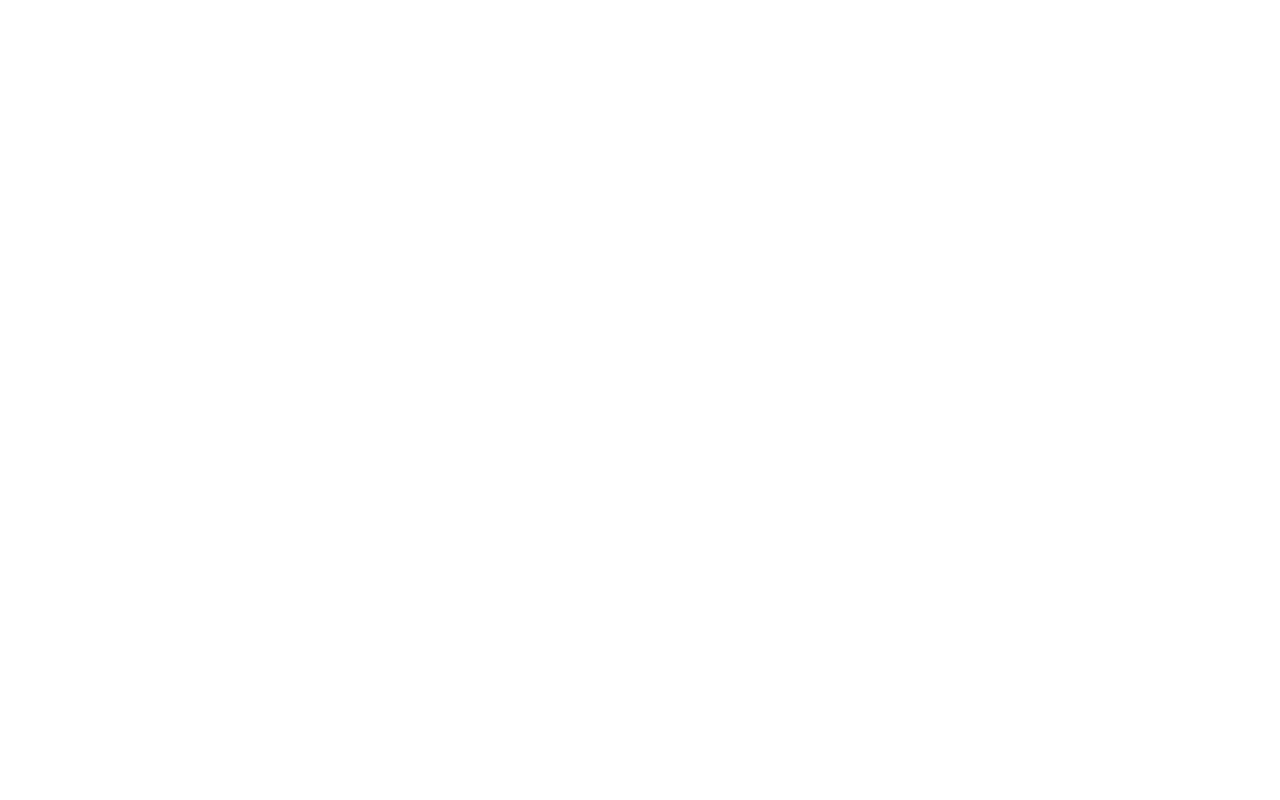
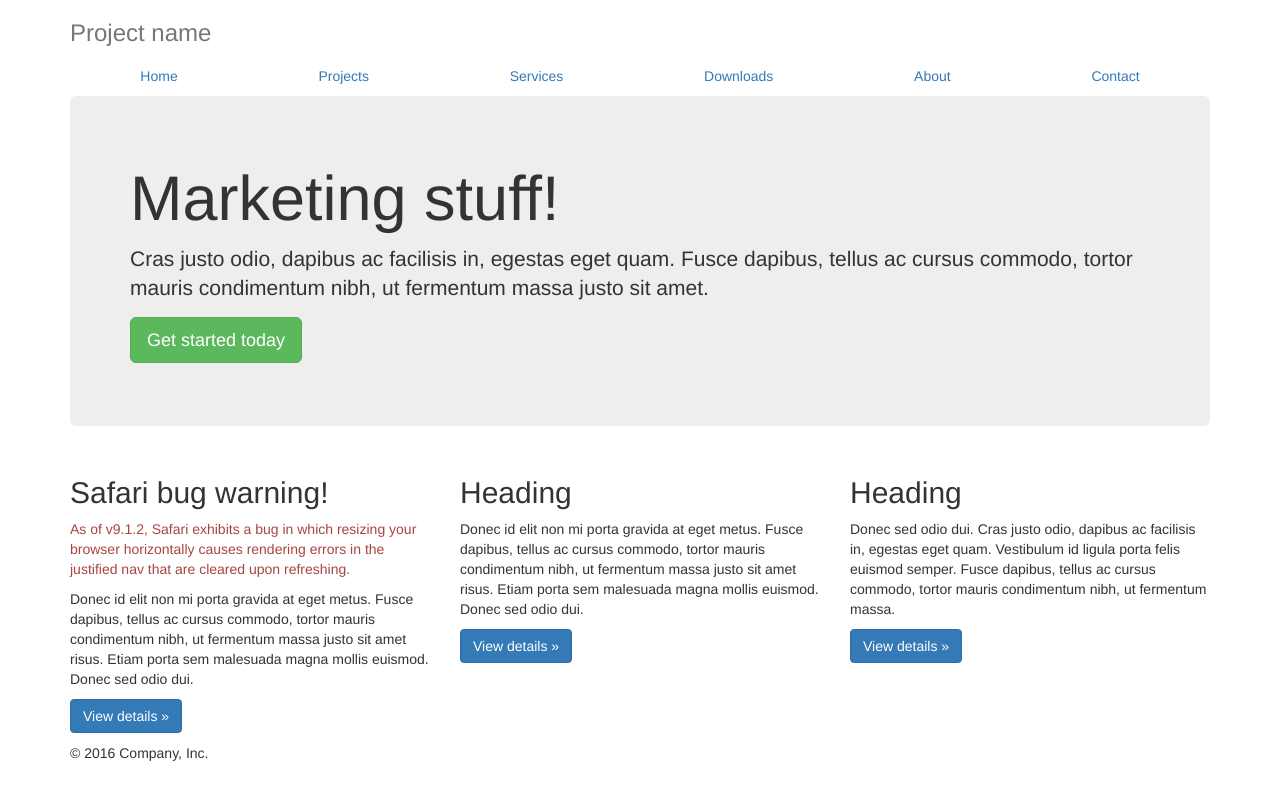
Before and after one commit to ruoyanhuang/ruoyanhuang.github.io, a plain HTML site: page index.html in a window 1280 px wide. Drawn offline with nearby package versions, Linux system fonts and the light colour scheme.

Commit message:
copied example site

```diff
--- a/index.html
+++ b/index.html
@@ -1,10 +1,93 @@
+
 <!DOCTYPE html>
 <html lang="en">
-<head>
-    <meta charset="UTF-8">
-    <title>Ruoyan Huang!</title>
-</head>
-<body>
+  <head>
+    <meta charset="utf-8">
+    <meta http-equiv="X-UA-Compatible" content="IE=edge">
+    <meta name="viewport" content="width=device-width, initial-scale=1">
+    <!-- The above 3 meta tags *must* come first in the head; any other head content must come *after* these tags -->
+    <meta name="description" content="">
+    <meta name="author" content="">
+    <link rel="icon" href="../../favicon.ico">
 
-</body>
+    <title>Justified Nav Template for Bootstrap</title>
+
+    <!-- Bootstrap core CSS -->
+    <link href="../../dist/css/bootstrap.min.css" rel="stylesheet">
+
+    <!-- IE10 viewport hack for Surface/desktop Windows 8 bug -->
+    <link href="../../assets/css/ie10-viewport-bug-workaround.css" rel="stylesheet">
+
+    <!-- Custom styles for this template -->
+    <link href="justified-nav.css" rel="stylesheet">
+
+    <!-- Just for debugging purposes. Don't actually copy these 2 lines! -->
+    <!--[if lt IE 9]><script src="../../assets/js/ie8-responsive-file-warning.js"></script><![endif]-->
+    <script src="../../assets/js/ie-emulation-modes-warning.js"></script>
+
+    <!-- HTML5 shim and Respond.js for IE8 support of HTML5 elements and media queries -->
+    <!--[if lt IE 9]>
+      <script src="https://oss.maxcdn.com/html5shiv/3.7.3/html5shiv.min.js"></script>
+      <script src="https://oss.maxcdn.com/respond/1.4.2/respond.min.js"></script>
+    <![endif]-->
+  </head>
+
+  <body>
+
+    <div class="container">
+
+      <!-- The justified navigation menu is meant for single line per list item.
+           Multiple lines will require custom code not provided by Bootstrap. -->
+      <div class="masthead">
+        <h3 class="text-muted">Project name</h3>
+        <nav>
+          <ul class="nav nav-justified">
+            <li class="active"><a href="#">Home</a></li>
+            <li><a href="#">Projects</a></li>
+            <li><a href="#">Services</a></li>
+            <li><a href="#">Downloads</a></li>
+            <li><a href="#">About</a></li>
+            <li><a href="#">Contact</a></li>
+          </ul>
+        </nav>
+      </div>
+
+      <!-- Jumbotron -->
+      <div class="jumbotron">
+        <h1>Marketing stuff!</h1>
+        <p class="lead">Cras justo odio, dapibus ac facilisis in, egestas eget quam. Fusce dapibus, tellus ac cursus commodo, tortor mauris condimentum nibh, ut fermentum massa justo sit amet.</p>
+        <p><a class="btn btn-lg btn-success" href="#" role="button">Get started today</a></p>
+      </div>
+
+      <!-- Example row of columns -->
+      <div class="row">
+        <div class="col-lg-4">
+          <h2>Safari bug warning!</h2>
+          <p class="text-danger">As of v9.1.2, Safari exhibits a bug in which resizing your browser horizontally causes rendering errors in the justified nav that are cleared upon refreshing.</p>
+          <p>Donec id elit non mi porta gravida at eget metus. Fusce dapibus, tellus ac cursus commodo, tortor mauris condimentum nibh, ut fermentum massa justo sit amet risus. Etiam porta sem malesuada magna mollis euismod. Donec sed odio dui. </p>
+          <p><a class="btn btn-primary" href="#" role="button">View details &raquo;</a></p>
+        </div>
+        <div class="col-lg-4">
+          <h2>Heading</h2>
+          <p>Donec id elit non mi porta gravida at eget metus. Fusce dapibus, tellus ac cursus commodo, tortor mauris condimentum nibh, ut fermentum massa justo sit amet risus. Etiam porta sem malesuada magna mollis euismod. Donec sed odio dui. </p>
+          <p><a class="btn btn-primary" href="#" role="button">View details &raquo;</a></p>
+       </div>
+        <div class="col-lg-4">
+          <h2>Heading</h2>
+          <p>Donec sed odio dui. Cras justo odio, dapibus ac facilisis in, egestas eget quam. Vestibulum id ligula porta felis euismod semper. Fusce dapibus, tellus ac cursus commodo, tortor mauris condimentum nibh, ut fermentum massa.</p>
+          <p><a class="btn btn-primary" href="#" role="button">View details &raquo;</a></p>
+        </div>
+      </div>
+
+      <!-- Site footer -->
+      <footer class="footer">
+        <p>&copy; 2016 Company, Inc.</p>
+      </footer>
+
+    </div> <!-- /container -->
+
+
+    <!-- IE10 viewport hack for Surface/desktop Windows 8 bug -->
+    <script src="../../assets/js/ie10-viewport-bug-workaround.js"></script>
+  </body>
 </html>
```
